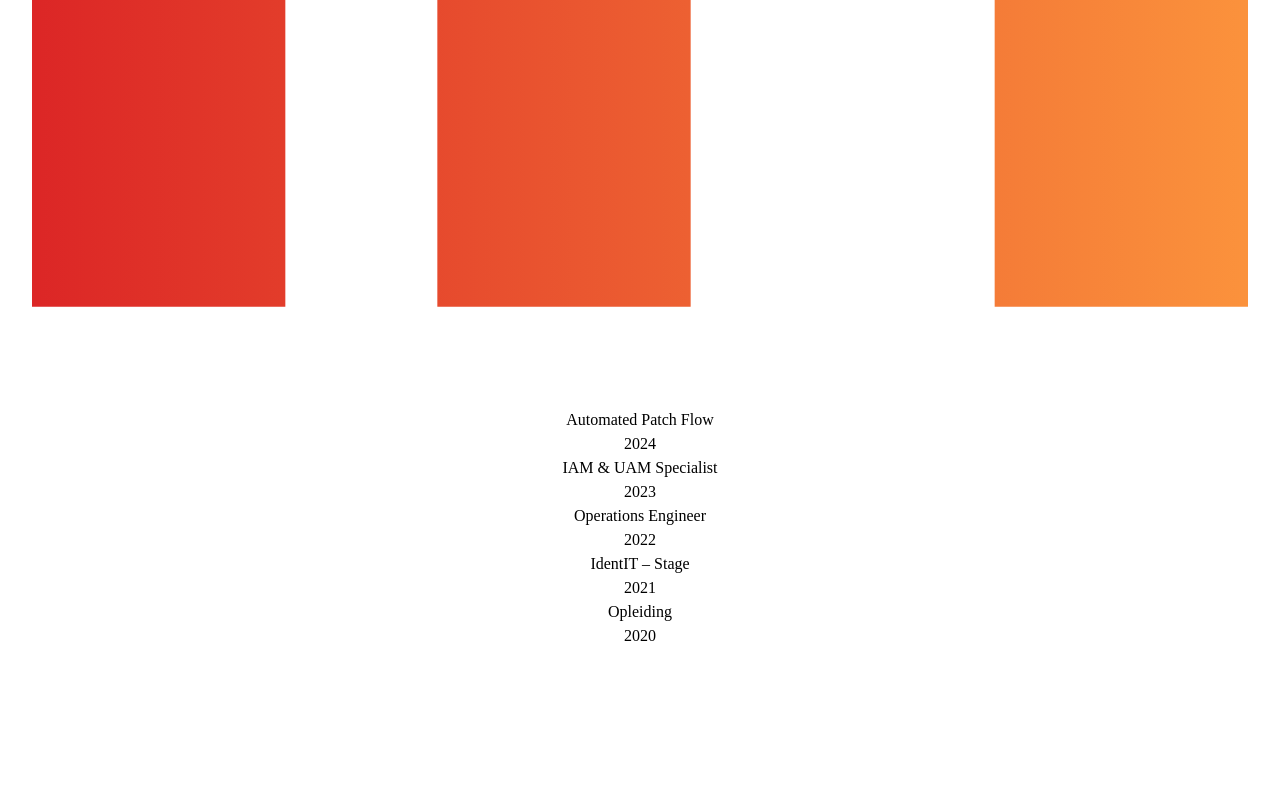
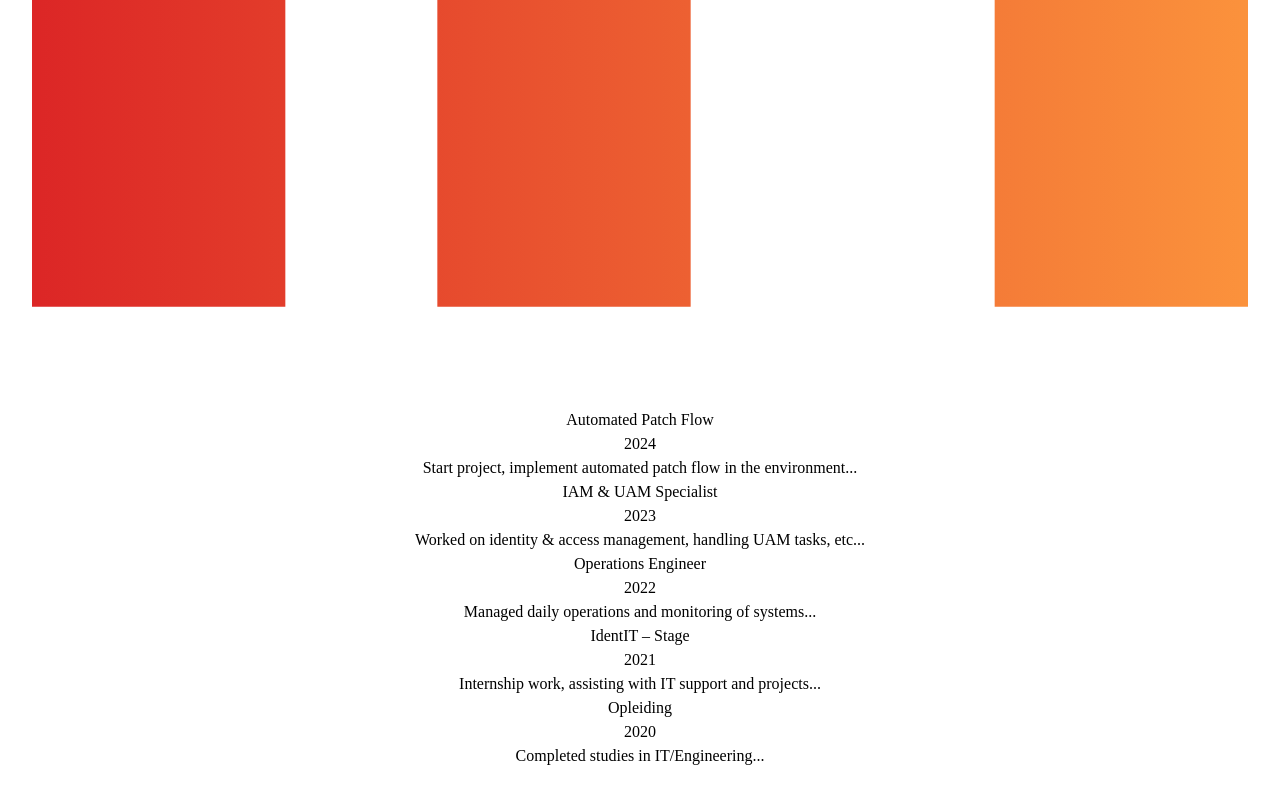
Before and after one commit to JongenelenB/Online-Portfolio, a React (Vite) app in the folder Online-portolio/: page / in a window 1280 px wide. Shown: the part 3469-4269 px from the top of the page. Before the commit the page ends 4149 px from the top, so only its background shows below. Built offline with nearby package versions, Linux system fonts and the light colour scheme.

Commit message:
animated timeline

```diff
--- a/Online-portolio/src/components/Experience.tsx
+++ b/Online-portolio/src/components/Experience.tsx
@@ -1,68 +1,195 @@
-import { Fragment } from "react"
+import { useEffect, useRef, useState } from "react"
 
+// --------------------
+// TypeScript type for each event
+// --------------------
 type TimelineEvent = {
-    title: string
-    date: string
-    direction: "left" | "right"
+    title: string       // The title of the project / job / study
+    date: string        // Date or year
+    direction: "left" | "right" // Determines which side the card appears
+    content?: string    // Optional description
 }
 
+// --------------------
+// Main Experience Component
+// --------------------
 export default function Experience() {
+    // Array of timeline events
     const events: TimelineEvent[] = [
-        { title: "Automated Patch Flow", date: "2024", direction: "left" },
-        { title: "IAM & UAM Specialist", date: "2023", direction: "right" },
-        { title: "Operations Engineer", date: "2022", direction: "left" },
-        { title: "IdentIT – Stage", date: "2021", direction: "right" },
-        { title: "Opleiding", date: "2020", direction: "left" },
+        {
+            title: "Automated Patch Flow",
+            date: "2024",
+            direction: "left",
+            content:
+                "Start project, implement automated patch flow in the environment...",
+        },
+        {
+            title: "IAM & UAM Specialist",
+            date: "2023",
+            direction: "right",
+            content:
+                "Worked on identity & access management, handling UAM tasks, etc...",
+        },
+        {
+            title: "Operations Engineer",
+            date: "2022",
+            direction: "left",
+            content: "Managed daily operations and monitoring of systems...",
+        },
+        {
+            title: "IdentIT – Stage",
+            date: "2021",
+            direction: "right",
+            content: "Internship work, assisting with IT support and projects...",
+        },
+        {
+            title: "Opleiding",
+            date: "2020",
+            direction: "left",
+            content: "Completed studies in IT/Engineering...",
+        },
     ]
 
     return (
-        <div className="w-full flex justify-center">
-            <TimeLine events={events} />
+        <div className="w-full flex justify-center overflow-x-hidden">
+            {/*
+        Scrollable timeline container
+        max-w-6xl -> wider container
+        px-12 -> horizontal padding so circles don't touch the edge
+        mt-8 -> margin-top to give room from top
+        h-[650px] -> fixed height, vertical scroll if content exceeds
+        overflow-y-auto -> allows vertical scroll
+      */}
+            <div className="w-full max-w-6xl h-[650px] overflow-y-auto mt-8 px-12">
+                <Timeline events={events} />
+            </div>
         </div>
     )
 }
 
-const TimeLine = ({ events }: { events: TimelineEvent[] }) => {
+// --------------------
+// Timeline component
+// Loops through all events
+// --------------------
+const Timeline = ({ events }: { events: TimelineEvent[] }) => (
+    <div className="flex flex-col gap-y-10 w-full">
+        {events.map((event, index) => (
+            <TimelineItem
+                key={index}
+                event={event}
+                isLast={index === events.length - 1} // Check if this is the last item
+            />
+        ))}
+    </div>
+)
+
+// --------------------
+// Timeline Item component
+// Handles fade + slide animation, circle + pillar
+// --------------------
+const TimelineItem = ({
+    event,
+    isLast,
+}: {
+    event: TimelineEvent
+    isLast: boolean
+}) => {
+    const ref = useRef<HTMLDivElement | null>(null)
+    const [active, setActive] = useState(false) // Active state triggers animation
+
+    // IntersectionObserver triggers when the element comes into view
+    useEffect(() => {
+        const observer = new IntersectionObserver(
+            ([entry]) => setActive(entry.isIntersecting), // Set active true if in view
+            { threshold: 0.4 } // 40% of item must be visible
+        )
+        if (ref.current) observer.observe(ref.current)
+        return () => observer.disconnect()
+    }, [])
+
     return (
-        <div className="flex flex-col gap-y-4 w-full max-w-4xl">
-            <Circle />
-
-            {events.map((event, index) => (
-                <Fragment key={index}>
-                    <div className="grid grid-cols-[1fr_auto_1fr] items-center gap-x-4">
+        <div ref={ref} className="relative">
+            {/* Grid layout: Left column | Circle/Pillar | Right column */}
+            <div className="grid grid-cols-[1fr_auto_1fr] items-start gap-x-10">
                 {event.direction === "left" ? (
-                            <EventCard {...event} />
+                    <EventCard event={event} active={active} side="left" />
                 ) : (
-                            <div />
+                    <div /> // Empty placeholder if card is on the right
                 )}
 
-                        <Pillar />
+                {/* Center column with Circle + Pillar */}
+                <div className="flex flex-col items-center mt-6">
+                    <Circle active={active} />
+                    {!isLast && <Pillar active={active} />}
+                </div>
 
                 {event.direction === "right" ? (
-                            <EventCard {...event} />
+                    <EventCard event={event} active={active} side="right" />
                 ) : (
-                            <div />
+                    <div /> // Empty placeholder if card is on the left
                 )}
             </div>
-
-                    {index < events.length - 1 && <Circle />}
-                </Fragment>
-            ))}
         </div>
     )
 }
 
-const Circle = () => (
-    <div className="w-4 h-4 bg-blue-500 rounded-full mx-auto" />
+// --------------------
+// Circle component
+// The dot in the middle of the timeline
+// --------------------
+const Circle = ({ active }: { active: boolean }) => (
+    <div
+        className={`
+      w-5 h-5 rounded-full transition-all duration-700
+      ${active
+                ? "bg-gradient-to-r from-red-600 to-orange-400 scale-125" // Active: gradient + bigger
+                : "bg-gray-300"} // Inactive: gray
+    `}
+    />
 )
 
-const Pillar = () => (
-    <div className="w-2 h-10 bg-blue-500 mx-auto rounded-full" />
+// --------------------
+// Pillar component
+// Vertical line between circles
+// --------------------
+const Pillar = ({ active }: { active: boolean }) => (
+    <div
+        className={`
+      w-[4px] h-20 transition-all duration-700
+      ${active
+                ? "bg-gradient-to-b from-red-600 to-orange-400" // Active: gradient
+                : "bg-gray-300"} // Inactive: gray
+    `}
+    />
 )
 
-const EventCard = ({ title, date }: TimelineEvent) => (
-    <div className="bg-white shadow-md rounded-xl p-4 max-w-sm">
-        <div className="font-bold text-blue-700 text-lg">{title}</div>
-        <div className="text-sm text-gray-600">{date}</div>
+// --------------------
+// EventCard component
+// Handles fade + slide + scale animation
+// --------------------
+const EventCard = ({
+    event,
+    active,
+    side,
+}: {
+    event: TimelineEvent
+    active: boolean
+    side: "left" | "right"
+}) => (
+    <div
+        className={`
+      max-w-sm p-5 rounded-xl transition-all duration-700
+      ${active
+                ? "opacity-100 translate-x-0 scale-105 shadow-xl bg-white" // Active: fade in + scale up
+                : side === "left"
+                    ? "opacity-0 -translate-x-10" // Left: slide from left
+                    : "opacity-0 translate-x-10"} // Right: slide from right
+    `}
+    >
+        <div className="text-lg font-bold text-red-600">{event.title}</div>
+        <div className="text-sm text-gray-600">{event.date}</div>
+        {event.content && (
+            <div className="mt-2 text-gray-700">{event.content}</div> // Optional description
+        )}
     </div>
 )
```
Lines whose indentation alone changed are shown as unchanged.
